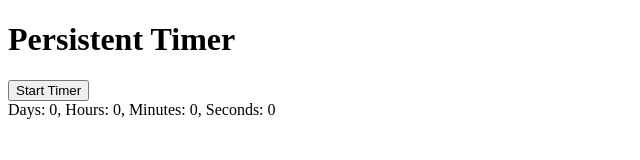
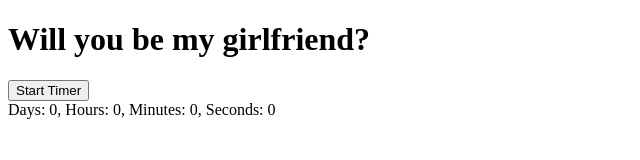
Before and after one commit to timonovy/countup, a website: page index.html in a window 1280 px wide. Shown: the whole page, without its empty margins (0-640 px from the left). Drawn offline with Linux system fonts and the light colour scheme; no server answers.

Commit message:
Update index.html

```diff
--- a/index.html
+++ b/index.html
@@ -6,7 +6,7 @@
     <title>Persistent Timer</title>
 </head>
 <body>
-    <h1>Persistent Timer</h1>
+    <h1>Will you be my girlfriend?</h1>
     <div>
         <button id="startButton">Start Timer</button>
     </div>
```
